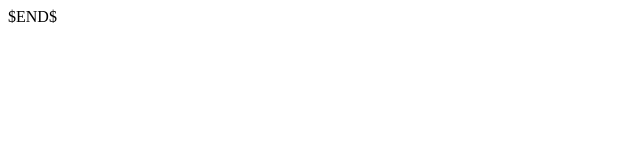
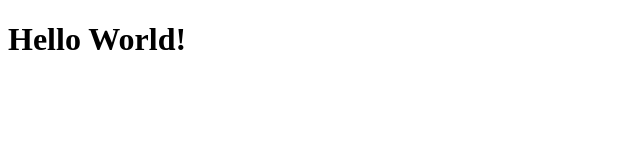
Before and after one commit to Mirehmet/FirstProject, a plain HTML site: page index.html in a window 1280 px wide. Shown: the whole page, without its empty margins (0-640 px from the left). Drawn offline with Linux system fonts and the light colour scheme.

Commit message:
added content to the index

```diff
--- a/index.html
+++ b/index.html
@@ -5,6 +5,6 @@
     <title>$Title$</title>
 </head>
 <body>
-$END$
+<h1>Hello World!</h1>
 </body>
 </html>
```
